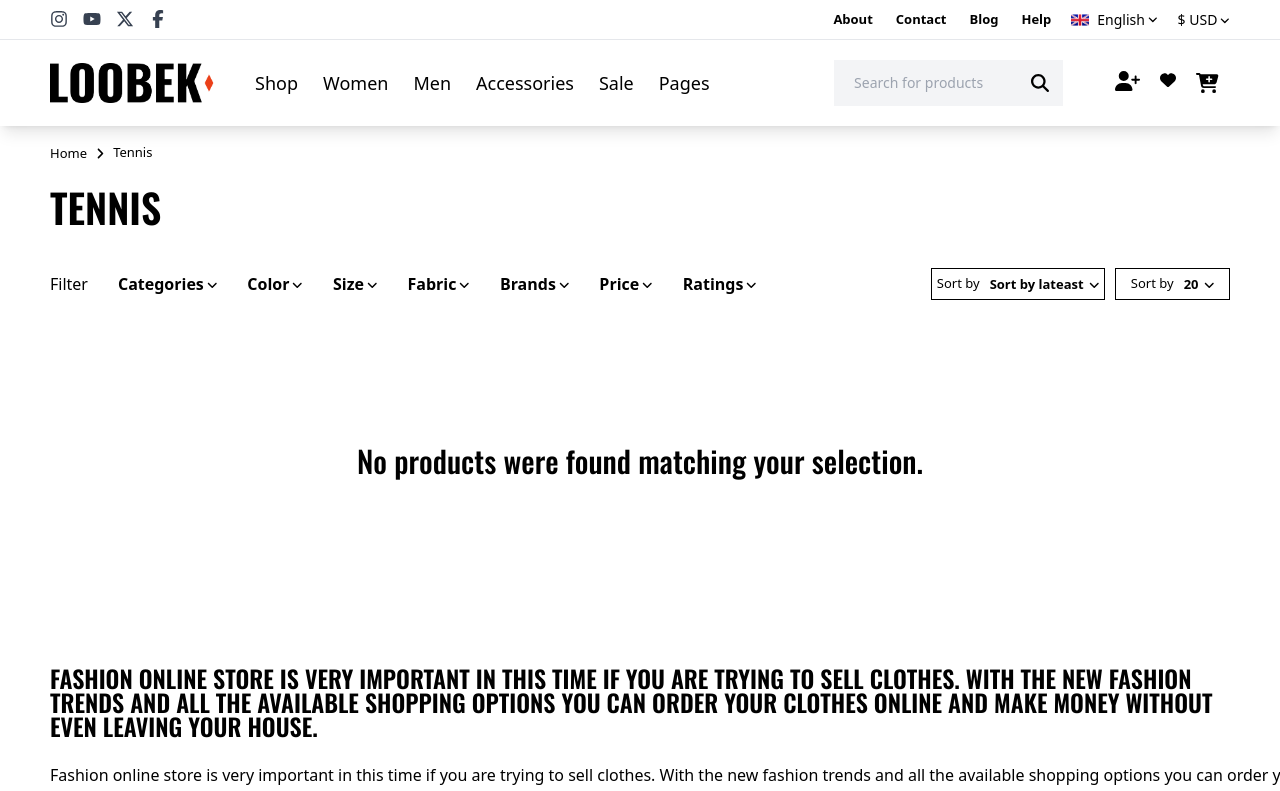
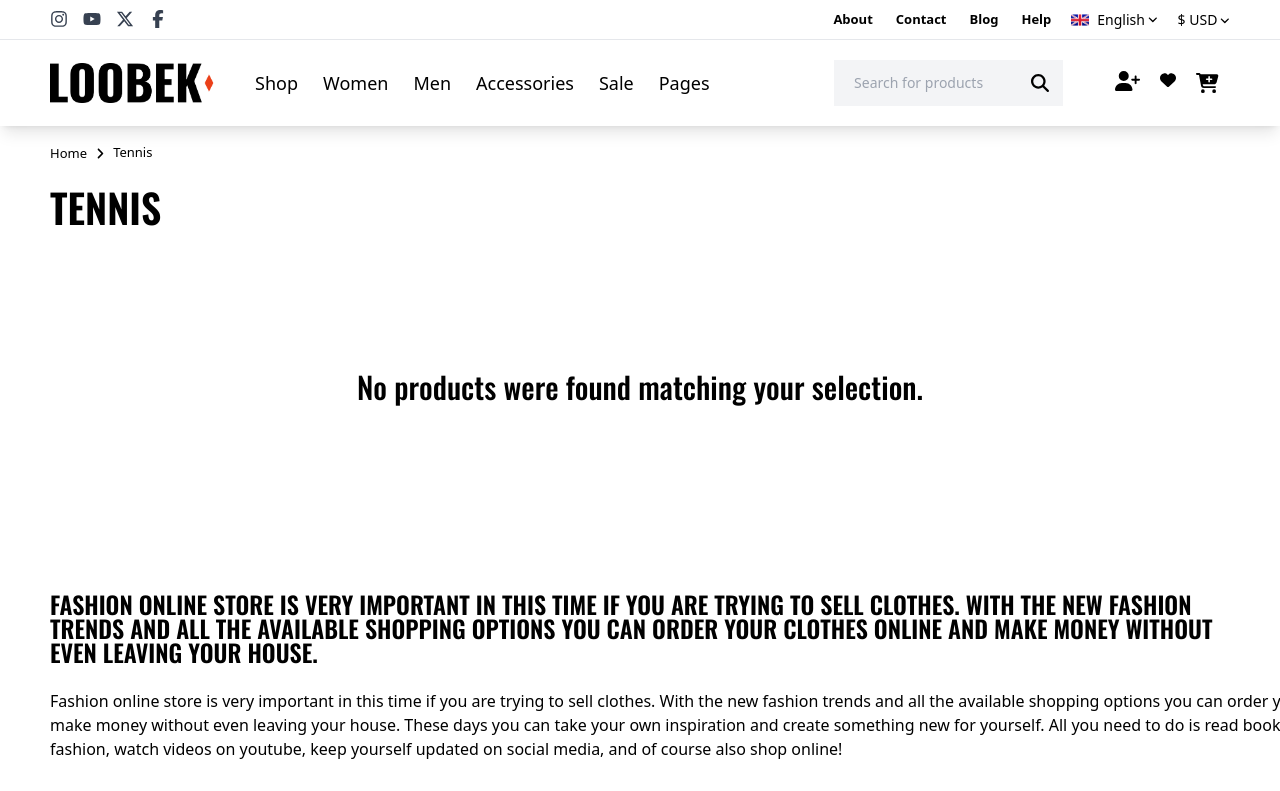
Before and after one commit to Himanshu00100/ProjectL, a React (Create React App) app: page /category/tennis in a window 1280 px wide. Shown: the top 791 px of the page. Built offline with nearby package versions, Linux system fonts and the light colour scheme.

Commit message:
Minor updates in tennis page

```diff
--- a/src/Components/Pages/Tennis/Tennis.js
+++ b/src/Components/Pages/Tennis/Tennis.js
@@ -29,7 +29,7 @@ export default function Tennis() {
                 <div className='w-full h-auto px-[50px] pt-[15px] 2k:px-[250px]  mb-[80px]'>
                     <div className='w-full h-full bg-white flex flex-col'>
                         {/* filter tab  */}
-                        <div className='w-full h-[44px] bg-white flex justify-between mb-[30px]'>
+                        <div className='hidden w-full h-[44px] bg-white  justify-between mb-[30px]'>
                             {/* left filter */}
                             <div className='w-[716.862px] h-[44px] bg-white flex gap-x-[30px] items-center'>
                                 <span className='text-[16px] leading-[24px] font-[400]'>Filter</span>
```
